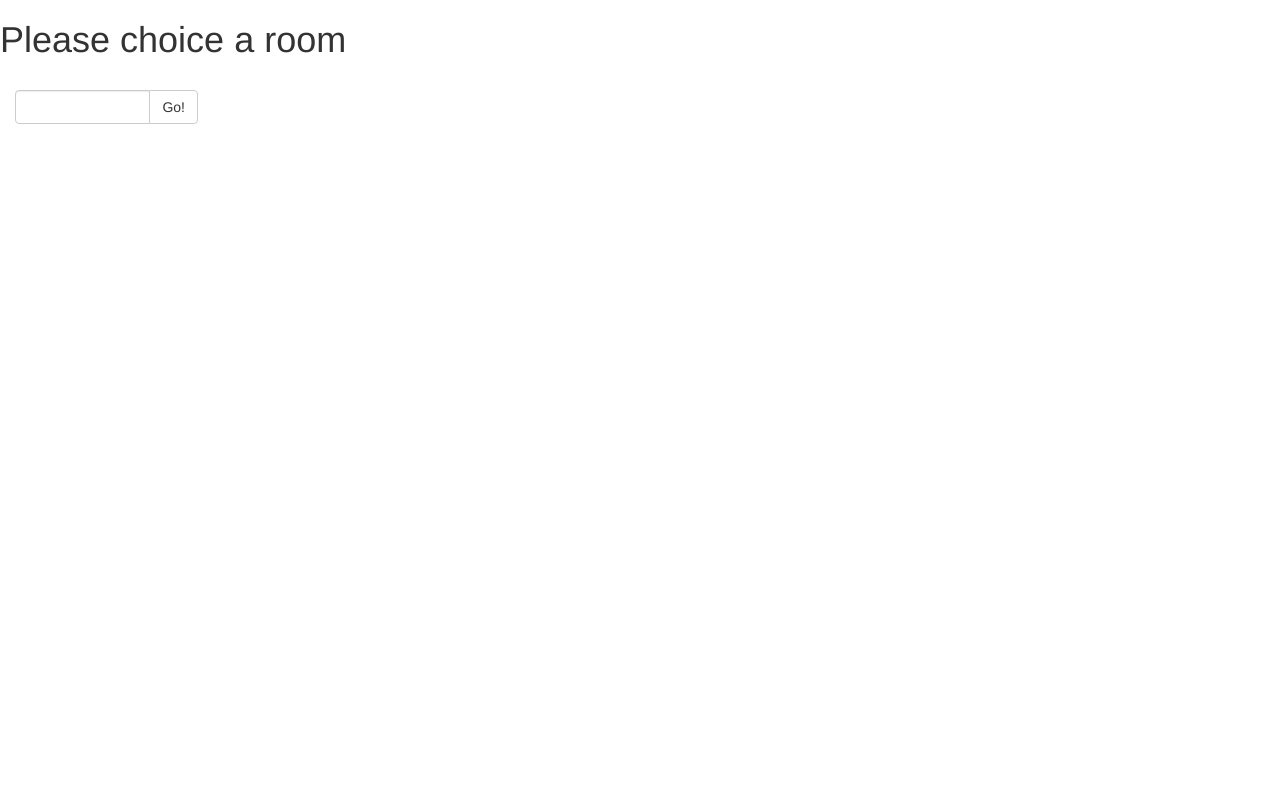
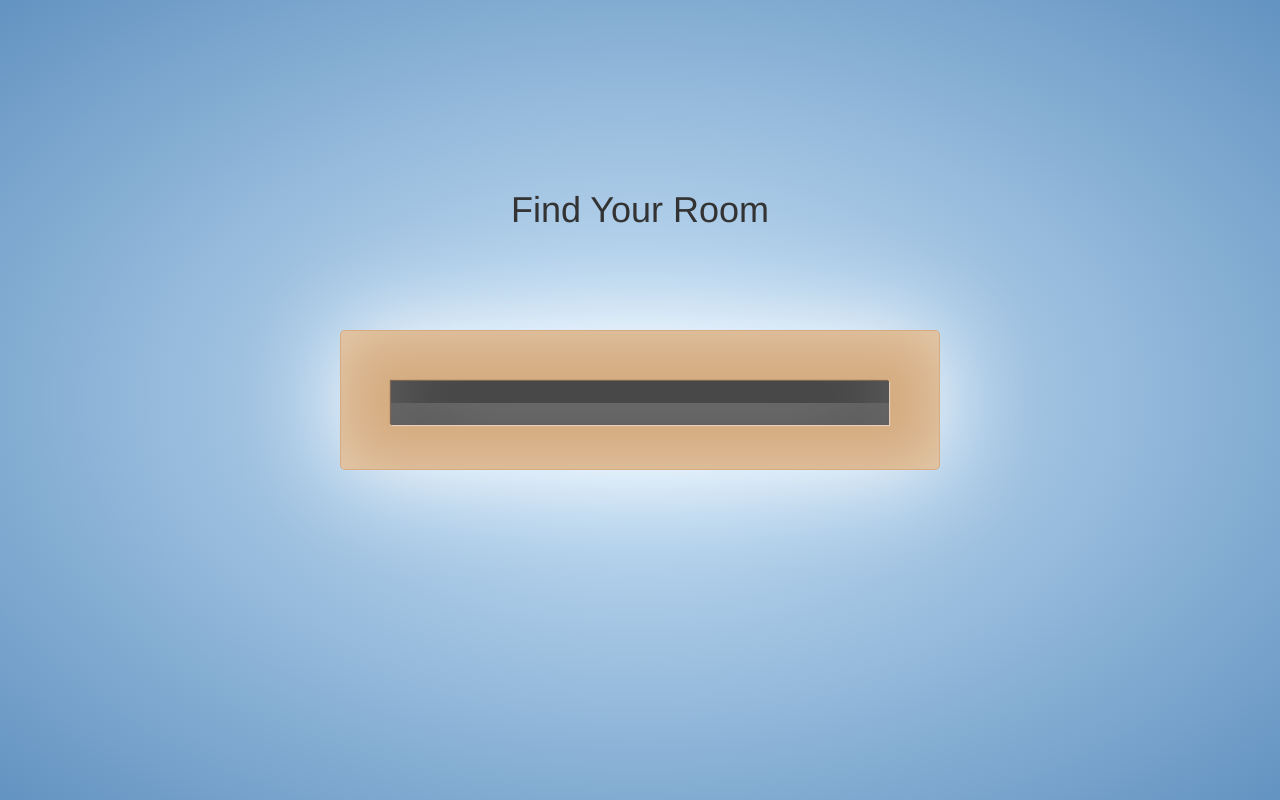
Before and after one commit to QAsQ/Blokus, a plain HTML site: page templates/index.html in a window 1280 px wide. Drawn offline with Linux system fonts and the light colour scheme; files that its build step writes are made by us from their sources; files whose address does not match are found by name.

Commit message:
add index

```diff
--- /dev/null
+++ b/static/indexStyle.css
@@ -0,0 +1,117 @@
+@import url(http://fonts.googleapis.com/css?family=Roboto:300);
+.panel{
+  position: absolute;top: 0;bottom: 0;left: 0;right: 0;
+  width: 600px;
+  height: 140px;
+  padding: 50px;
+  margin: auto;
+  border-radius: 5px;
+  text-align: center;
+  background: #D5AC80;
+  box-shadow: 1px 1px 100px rgba(255,255,255,1), inset  1px 1px 60px rgba(255,255,255,.4);
+}
+.wrap{
+  position: relative;
+  overflow: hidden;
+  z-index: 0;
+  background: #fff;
+  box-shadow: -1px -1px 1px rgba(0,0,0,.4),
+              1px 1px 1px rgba(255,255,255,.4);
+}
+.wrap:after,
+.wrap:before{
+  content: '';
+  display: block;
+  position: absolute;
+  top: 0;left: 0;
+  overflow: hidden;
+  line-height: 44px;
+  color:rgba(255,255,255,.3);
+  font-size: 20px;
+  width: 100%;height: 50%;
+  background: #000;
+  z-index: 1;
+  box-shadow: 1px 1px 100px rgba(255,255,255,1), inset  1px 1px 60px rgba(255,255,255,.4);
+  transition:.3s all;
+  -webkit-transition:.3s all;
+  -webkit-transform:translate3d(0,0,0);
+  transform:translate3d(0,0,0);
+}
+.wrap:before{
+  top: auto;
+  bottom: 0;
+  line-height: 0px;
+}
+.wrap:hover:after{
+  top: -50%;
+}
+.wrap:hover:before{
+  bottom: -50%;
+}
+input{
+  width: 100%;
+  height: 44px;
+  padding: 0 65px 0 10px;
+  font-size: 16px;
+  border:0;
+  box-shadow: inset 1px 1px 11px rgba(0,0,0,.3);
+}
+input:focus {
+  outline: none;
+}
+button{
+  position: absolute;
+  top: 5px;
+  right: 5px;
+  width: 50px;
+  height: 35px;
+  cursor: pointer;
+}
+
+html{ height: 100%; margin: 0; padding: 0;font-family: 'Roboto', sans-serif;}
+body{
+  margin: 0;padding: 50px 0 0 0;
+  background: #cfe7fa;
+background: -moz-radial-gradient(center, ellipse cover,  #cfe7fa 0%, #6393c1 100%);
+background: -webkit-gradient(radial, center center, 0px, center center, 100%, color-stop(0%,#cfe7fa), color-stop(100%,#6393c1));
+background: -webkit-radial-gradient(center, ellipse cover,  #cfe7fa 0%,#6393c1 100%);
+background: -o-radial-gradient(center, ellipse cover,  #cfe7fa 0%,#6393c1 100%);
+background: -ms-radial-gradient(center, ellipse cover,  #cfe7fa 0%,#6393c1 100%);
+background: radial-gradient(ellipse at center,  #cfe7fa 0%,#6393c1 100%);
+filter: progid:DXImageTransform.Microsoft.gradient( startColorstr='#cfe7fa', endColorstr='#6393c1',GradientType=1 );
+
+}
+body *,body *:before, body *:after{  box-sizing: border-box; }
+.right-eye,.left-eye{
+  position: absolute;
+  width: 61px;
+  height: 61px;
+  position: absolute;
+  top: 19px;
+  background: #fff;
+  border-radius:50%;
+  overflow: hidden;
+  box-shadow: 0px 0 1px #fff, inset 0 0 15px rgba(0,0,0,.4);
+}
+.right-eye {
+  left: 127px;
+}
+.left-eye {
+  left: 50px;
+}
+.eye span{
+  position: absolute;
+  display: block;
+  background: #000;
+  border-radius:13px;
+  width: 26px;
+  height:26px;
+  left: 0;
+  top:8px;
+}
+h5{
+  font-weight: 300;
+  font-size: 16px;
+  text-align: center;
+  color: #777;
+}
--- a/templates/index.html
+++ b/templates/index.html
@@ -5,21 +5,30 @@
     <script src = "static/jquery.min.js"></script>
     <script src = "static/bootstrap.min.js"></script>
     <link rel="stylesheet" href="static/bootstrap.min.css" type="text/css" />
+    <link rel="stylesheet" href="static/indexStyle.css" media="screen" type="text/css" />
     <title>login</title>
 </head>
 <body>
-    <h1>Please choice a room</h1> <br/>
-    <div class="col-lg-6">
-            <div class="input-group"  style="width:30%">
-                <input id = "input" type="text" class="form-control">
-                <span class="input-group-btn">
-                    <button class="btn btn-default" type="button" onclick="tryrom()">
-                        Go!
-                    </button>
-                </span>
-            </div>
+    <br/>
+    <br/>
+    <br/>
+    <br/>
+    <br/>
+    <br/>
+    <h1 style="text-align:center">Find Your Room</h1> <br/>
+
+    <div class="panel">
+        <div class="wrap">
+        <input type="text" placeholder="Enter Room Name"/>
+        <button class="btn btn-default" type="button" onclick="tryrom()">
+            GO!
+        </button>
+        </div>
     </div>
-
+    <div style="text-align:center;clear:both">
+    <script src="/gg_bd_ad_720x90.js" type="text/javascript"></script>
+    <script src="/follow.js" type="text/javascript"></script>
+    </div>
     <script>
         function tryrom() {
             window.location.href = 'http://' + document.domain + ':' + location.port + '/' + $("#input").val();
```
